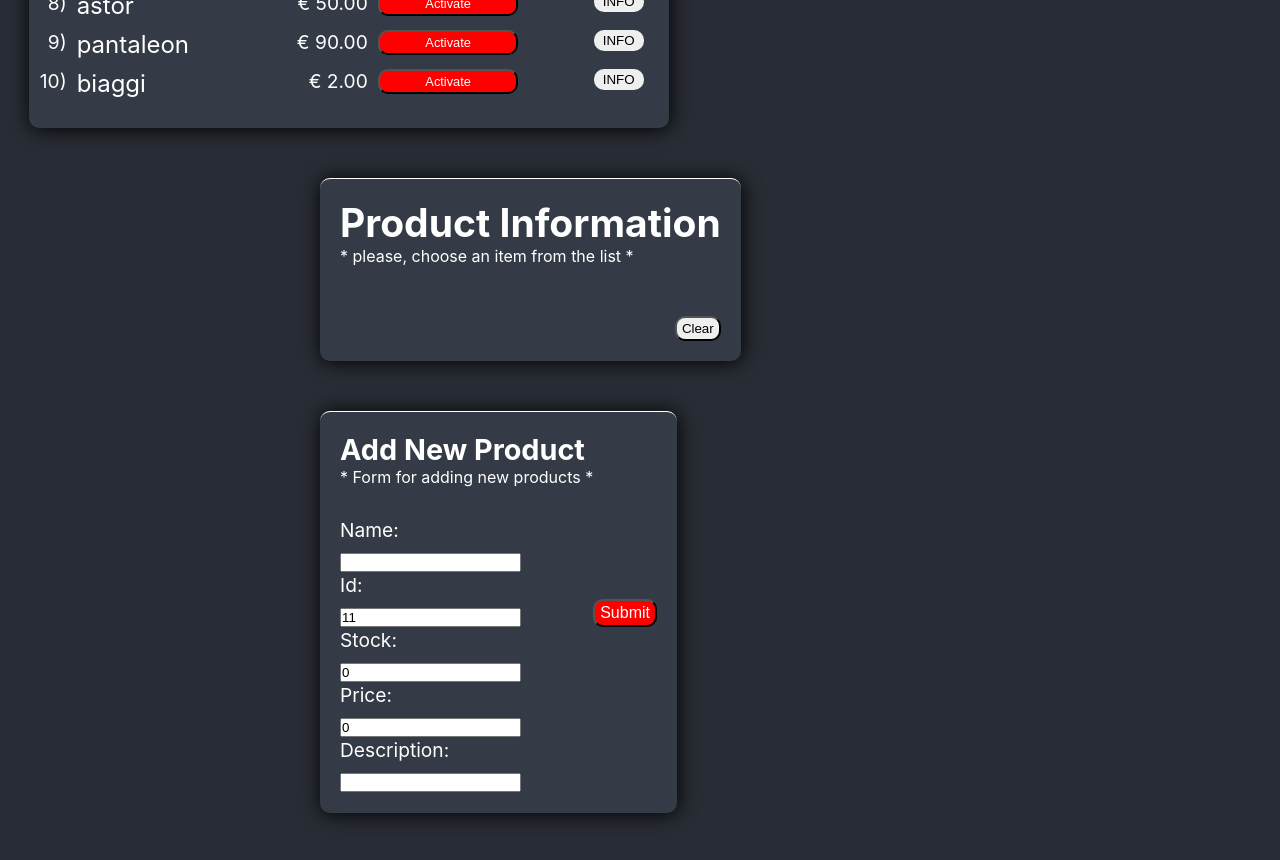
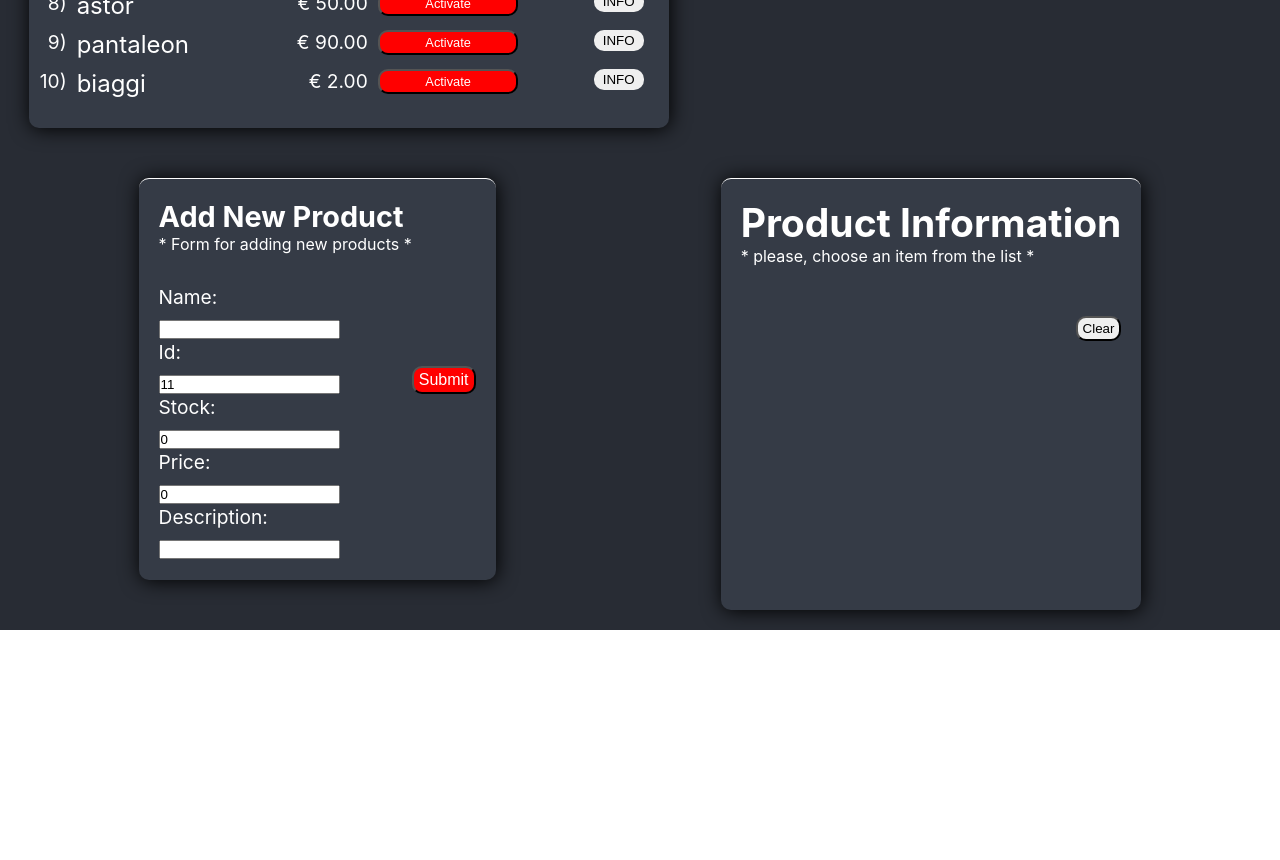
Before and after one commit to matiasfacio/Mini-Market, a React (Create React App) app: page / in a window 1280 px wide. Shown: the part 620-1480 px from the top of the page. After the commit the page ends 1250 px from the top, so only its background shows below. Built offline with nearby package versions, Linux system fonts and the light colour scheme.

Commit message:
second Page styling

```diff
--- a/src/components/Container.js
+++ b/src/components/Container.js
@@ -108,6 +108,6 @@ export const SecondPage = styled.div`
   display: flex;
   flex-direction: row;
   flex-wrap: wrap-reverse;
-  justify-content: space-between;
-  width: 50vw;
+  justify-content: space-around;
+  width: 100vw;
 `;
```
